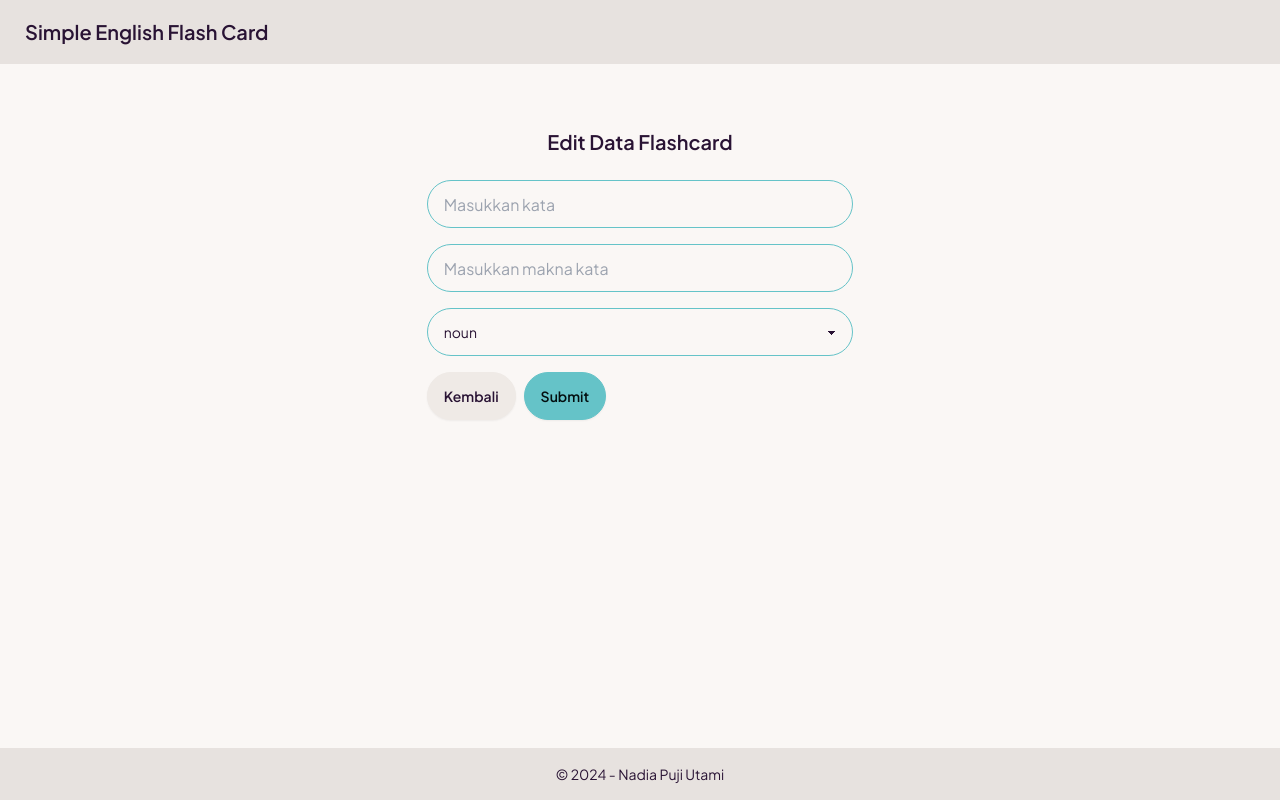
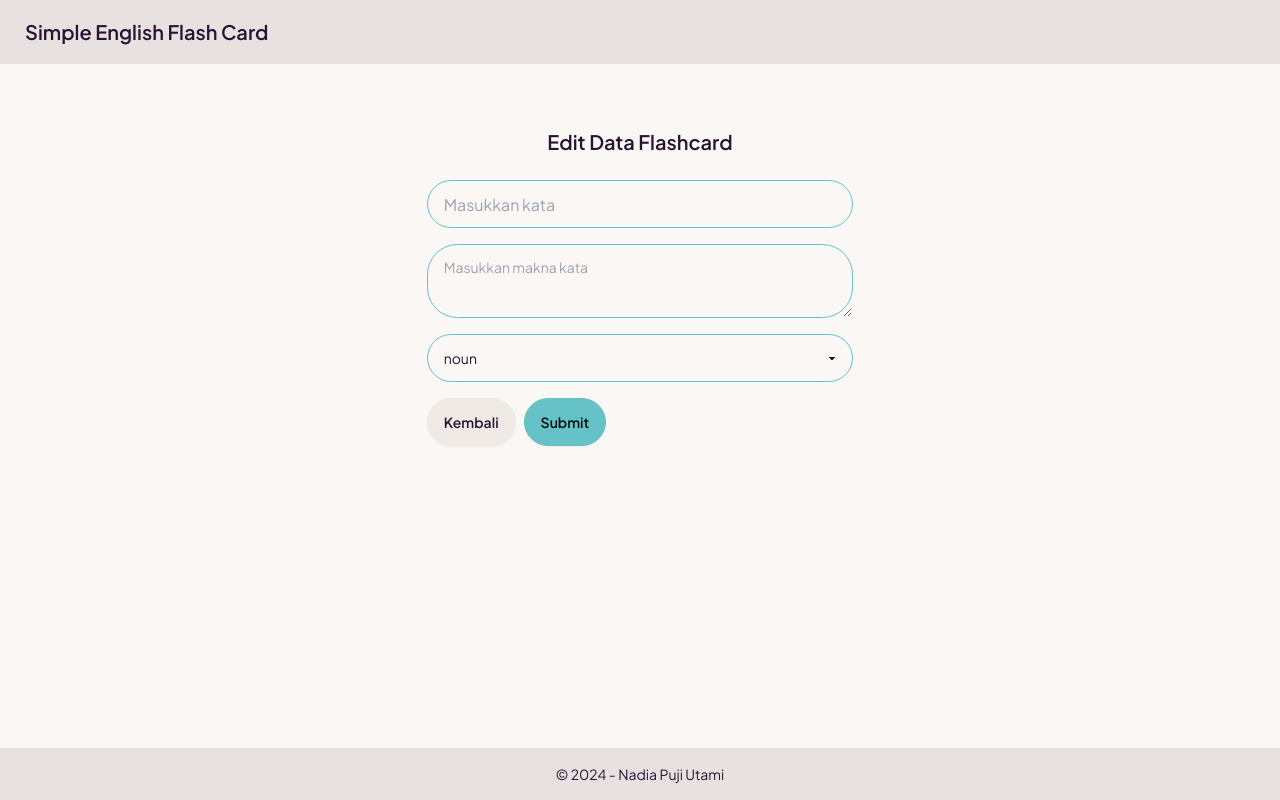
Before and after one commit to naputami/simpleflashcard, a Next.js app: page /editcard in a window 1280 px wide. Built offline with nearby package versions, Linux system fonts and the light colour scheme.

Commit message:
create text area for word's meaning input

```diff
--- a/src/app/editcard/page.js
+++ b/src/app/editcard/page.js
@@ -7,6 +7,7 @@ import Swal from "sweetalert2";
 import { clearServiceCache } from "@/action";
 import { useCardContext } from "@/context/CardContext";
 import { TextInput } from "@/components/TextInput";
+import { TextArea } from "@/components/TextArea";
 import { SelectCategoryInput } from "@/components/SelectCategoryInput";
 
 export default function EditCard() {
@@ -119,7 +120,7 @@ export default function EditCard() {
             handleChange={handleWordChange}
             error={error}
           />
-          <TextInput
+          <TextArea
             value={meaning}
             name="meaning"
             placeholder="Masukkan makna kata"
--- a/src/app/newcard/page.js
+++ b/src/app/newcard/page.js
@@ -6,6 +6,7 @@ import { useRouter } from "next/navigation";
 import Swal from "sweetalert2";
 import { clearServiceCache } from "@/action";
 import { TextInput } from "@/components/TextInput";
+import { TextArea } from "@/components/TextArea";
 import { SelectCategoryInput } from "@/components/SelectCategoryInput";
 
 export default function AddNewCard() {
@@ -115,7 +116,7 @@ export default function AddNewCard() {
             handleChange={handleWordChange}
             error={error}
           />
-          <TextInput
+          <TextArea
             value={meaning}
             name="meaning"
             placeholder="Masukkan makna kata"
--- /dev/null
+++ b/src/components/TextArea.jsx
@@ -0,0 +1,20 @@
+import { Label } from "./Label";
+
+export const TextArea = ({ value, name, placeholder, handleChange, error }) => {
+  return (
+    <Label>
+      <textarea
+        className="textarea textarea-primary w-full"
+        placeholder={placeholder}
+        value={value}
+        name={name}
+        onChange={handleChange}
+      ></textarea>
+      {error[name] && (
+        <div className="label">
+          <span className="label-text-alt text-error">{error[name]}</span>
+        </div>
+      )}
+    </Label>
+  );
+};
```
